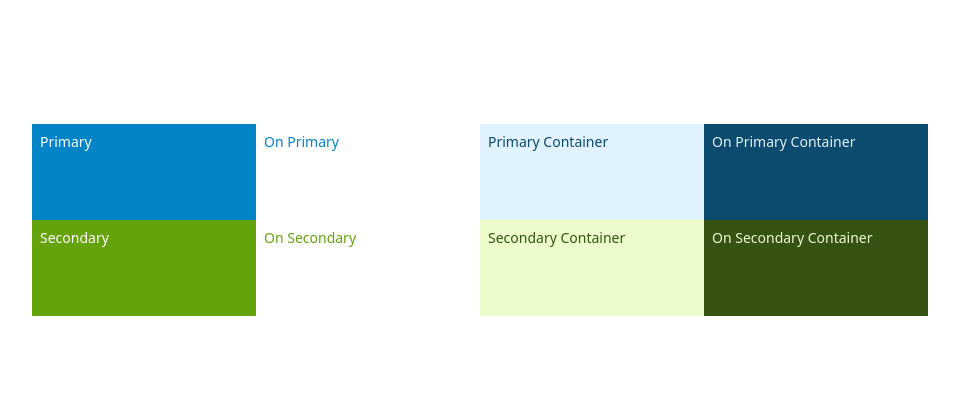
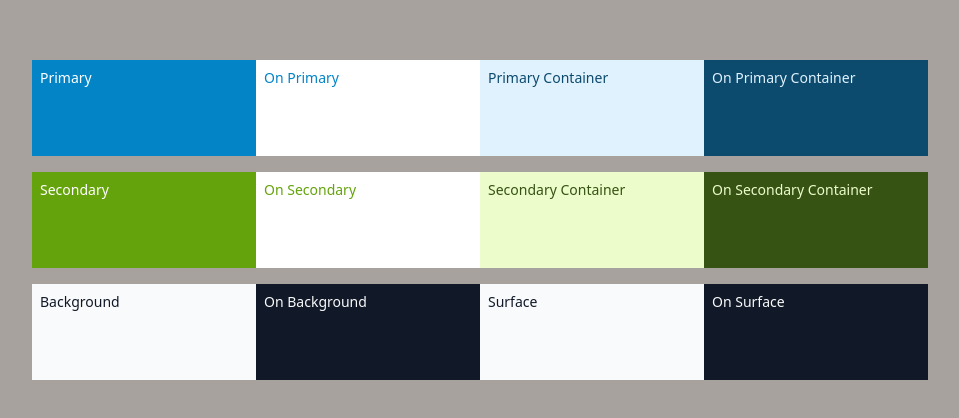
Before and after one commit to darrenleung1208hk/timeflex-revamp, a Next.js app: page /colors in a window 1280 px wide. Shown: the part 180-598 px from the top of the page, without its empty margins (160-1119 px from the left). Built offline with nearby package versions, Linux system fonts and the light colour scheme.

Commit message:
added background and surface colors, modified colors page bg color

```diff
--- a/pages/colors.tsx
+++ b/pages/colors.tsx
@@ -2,7 +2,7 @@ import React from "react";
 
 const Colors = () => {
 	return (
-		<div className="h-screen flex flex-col justify-center text-sm">
+		<div className="h-screen flex flex-col justify-center text-sm bg-[#A8A29E]">
 			<div className="w-fit mx-auto">
 				<div className="bg-primary w-56 h-24 p-2 inline-block text-onPrimary">
 					Primary
@@ -18,7 +18,7 @@ const Colors = () => {
 				</div>
 			</div>
 
-			<div className="w-fit mx-auto">
+			<div className="w-fit mx-auto mt-4">
 				<div className="bg-secondary w-56 h-24 p-2 inline-block text-onSecondary">
 					Secondary
 				</div>
@@ -32,6 +32,21 @@ const Colors = () => {
 					On Secondary Container
 				</div>
 			</div>
+
+			<div className="w-fit mx-auto mt-4">
+				<div className="bg-background w-56 h-24 p-2 inline-block text-onBackground">
+					Background
+				</div>
+				<div className="bg-onBackground w-56 h-24 p-2 inline-block text-background">
+					On Background
+				</div>
+				<div className="bg-surface w-56 h-24 p-2 inline-block text-onSurface">
+					Surface
+				</div>
+				<div className="bg-onSurface w-56 h-24 p-2 inline-block text-surface">
+					On Surface
+				</div>
+			</div>
 		</div>
 	);
 };
--- a/tailwind.config.js
+++ b/tailwind.config.js
@@ -15,6 +15,11 @@ module.exports = {
 			onSecondary: "#FFFFFF",
 			secondaryContainer: "#ECFCCB",
 			onSecondaryContainer: "#365314",
+
+			background: "#F9FAFB",
+			onBackground: "#111827",
+			surface: "#F9FAFB",
+			onSurface: "#111827",
 		},
 		extend: {},
 	},
```
